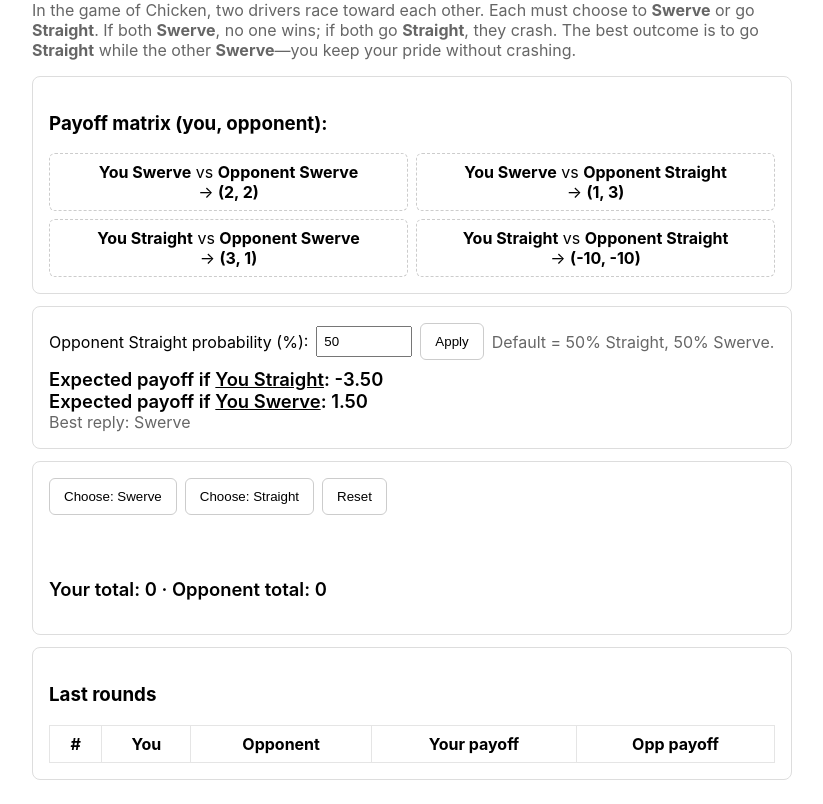
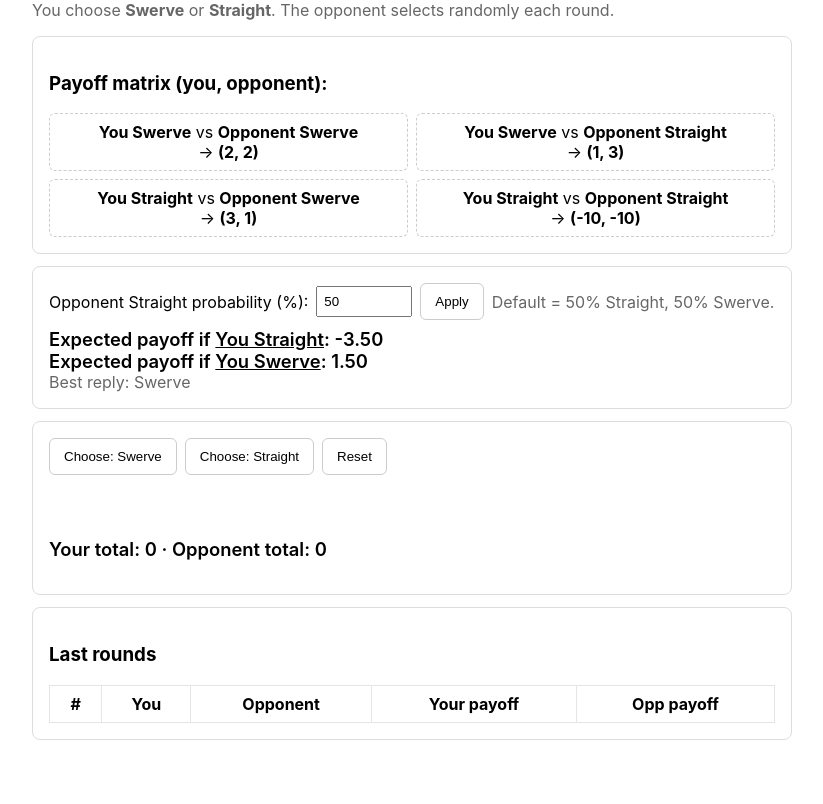
Before and after one commit to dolphinsdn29000/Game_Project, a plain HTML site: page games/Chicken/index.html in a window 1280 px wide. Shown: the part 79-883 px from the top of the page, without its empty margins (228-1051 px from the left). After the commit the page ends 843 px from the top, so only its background shows below. Drawn offline with Linux system fonts and the light colour scheme.

Commit message:
added more games

```diff
--- a/games/Chicken/index.html
+++ b/games/Chicken/index.html
@@ -10,12 +10,9 @@
 <body>
   <h1>Chicken Showdown</h1>
 
-<p class="muted">
-  In the game of Chicken, two drivers race toward each other. Each must choose to <b>Swerve</b> or go <b>Straight</b>.
-  If both <b>Swerve</b>, no one wins; if both go <b>Straight</b>, they crash.
-  The best outcome is to go <b>Straight</b> while the other <b>Swerve</b>—you keep your pride without crashing.
-</p>
-
+  <p class="muted">
+    You choose <b>Swerve</b> or <b>Straight</b>. The opponent selects randomly each round.
+  </p>
 
   <div class="panel">
     <h3>Payoff matrix (you, opponent):</h3>
```
